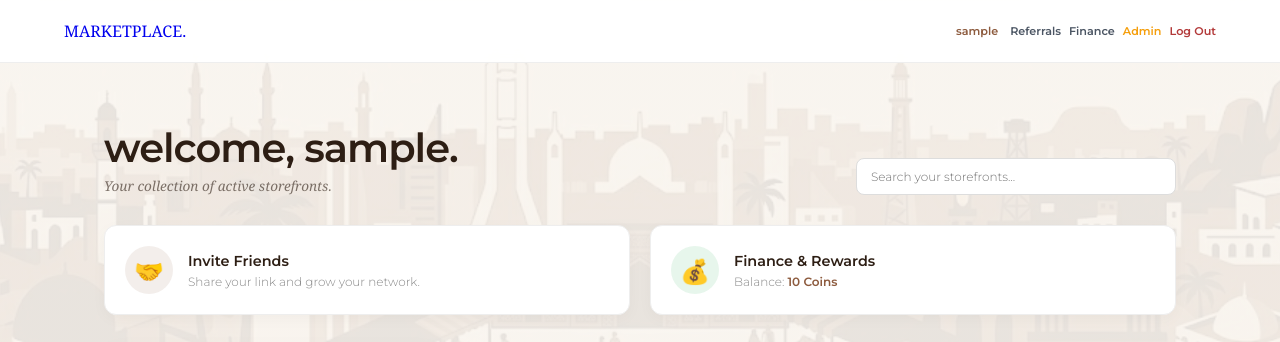
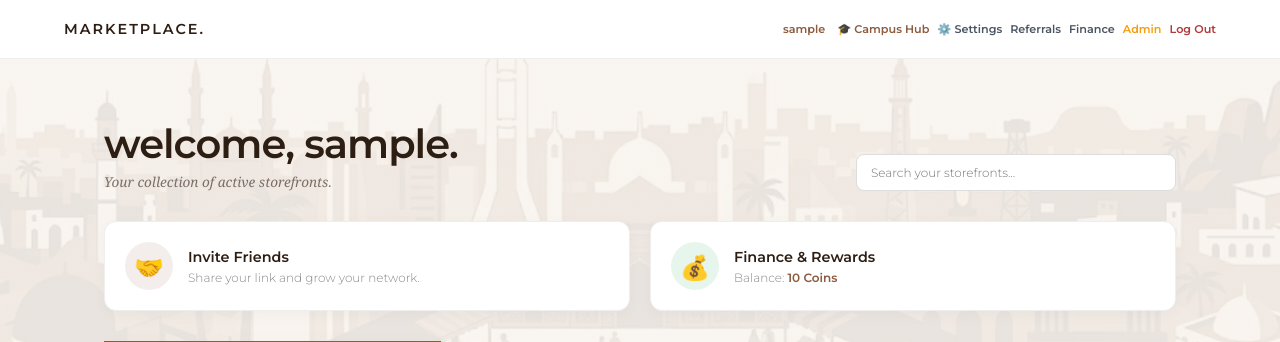
Before and after one commit to adebayo-victor/Marketplacev_2, a Flask app: page /dashboard in a window 1280 px wide. Shown: the top 342 px of the page. Run offline with Flask 3, Linux system fonts and the light colour scheme; a user stored in the database is signed in; tables that the repository leaves empty hold one stand-in row (values such as "Sample post"); some libraries are stand-ins or nearby versions.

Commit message:
Update navigation links and styles in overview.html

```diff
--- a/app/templates/dashboard/overview.html
+++ b/app/templates/dashboard/overview.html
@@ -139,14 +139,21 @@
 <body>
 
     <div class="nav-bar">
-        <a href="/" class="brand-logo" style="text-decoration: none;">MARKETPLACE.</a>
+        <a href="/" class="brand-logo" style="text-decoration: none; font-family: 'Montserrat'; font-weight: 700; letter-spacing: 2px; color: var(--dark-oak); font-size: 0.9rem;">MARKETPLACE.</a>
         <div style="font-family: 'Montserrat'; font-size: 0.75rem; display: flex; align-items: center; flex-wrap: wrap; gap: 8px;">
             <span style="color: var(--clay); font-weight: 600; margin-right: 4px; font-size: 0.7rem;">{{ current_user.username }}</span>
 
-            <!-- 👇 NEW LINKS ADDED HERE 👇 -->
+            <!-- 🎓 CAMPUS HUB (Only for students) -->
+            {% if current_user.is_student %}
+                <a href="/central" style="color: #8d5b3e; text-decoration: none; font-weight: 600; font-size: 0.7rem;" onmouseover="this.style.textDecoration='underline'" onmouseout="this.style.textDecoration='none'">🎓 Campus Hub</a>
+            {% endif %}
+
+            <!-- ⚙️ SETTINGS LINK -->
+            <a href="/account/settings" style="color: #4b5563; text-decoration: none; font-weight: 600; font-size: 0.7rem;" onmouseover="this.style.color='var(--clay)'" onmouseout="this.style.color='#4b5563'">⚙️ Settings</a>
+
+            <!-- 👇 EXISTING LINKS 👇 -->
             <a href="/referrals" style="color: #4b5563; text-decoration: none; font-weight: 600; font-size: 0.7rem;" onmouseover="this.style.color='var(--clay)'" onmouseout="this.style.color='#4b5563'">Referrals</a>
             <a href="/finance" style="color: #4b5563; text-decoration: none; font-weight: 600; font-size: 0.7rem;" onmouseover="this.style.color='var(--clay)'" onmouseout="this.style.color='#4b5563'">Finance</a>
-            <!-- 👆 END NEW LINKS 👆 -->
 
             {% if current_user.is_admin %}
                 <a href="/admin" style="color: #f59e0b; text-decoration: none; font-weight: 600; font-size: 0.7rem;">Admin</a>
@@ -180,7 +187,7 @@
                    style="padding: 10px 14px; border: 1px solid #ddd; background: white; font-family: 'Montserrat'; font-size: 0.75rem; width: 100%; max-width: 320px; outline: none; border-radius: 8px;">
         </div>
 
-        <!-- 👇 QUICK FINANCE & REFERRAL SHORTCUTS ADDED HERE 👇 -->
+        <!-- 👇 QUICK FINANCE & REFERRAL SHORTCUTS 👇 -->
         <div style="display: grid; grid-template-columns: repeat(auto-fit, minmax(280px, 1fr)); gap: 20px; margin-bottom: 30px;">
             <a href="/referrals" style="background: white; padding: 20px; border-radius: 12px; border: 1px solid #eee; text-decoration: none; color: inherit; display: flex; align-items: center; gap: 15px; box-shadow: 0 4px 15px rgba(0,0,0,0.03); transition: 0.2s;" onmouseover="this.style.borderColor='var(--clay)'" onmouseout="this.style.borderColor='#eee'">
                 <div style="width: 48px; height: 48px; border-radius: 50%; background: rgba(141, 91, 62, 0.1); display: flex; align-items: center; justify-content: center; font-size: 1.5rem;">🤝</div>
@@ -198,7 +205,6 @@
                 </div>
             </a>
         </div>
-        <!-- 👆 END SHORTCUTS 👆 -->
 
         <div class="kiosk-grid" id="kiosksGrid">
             {% for kiosk in kiosks %}
```
